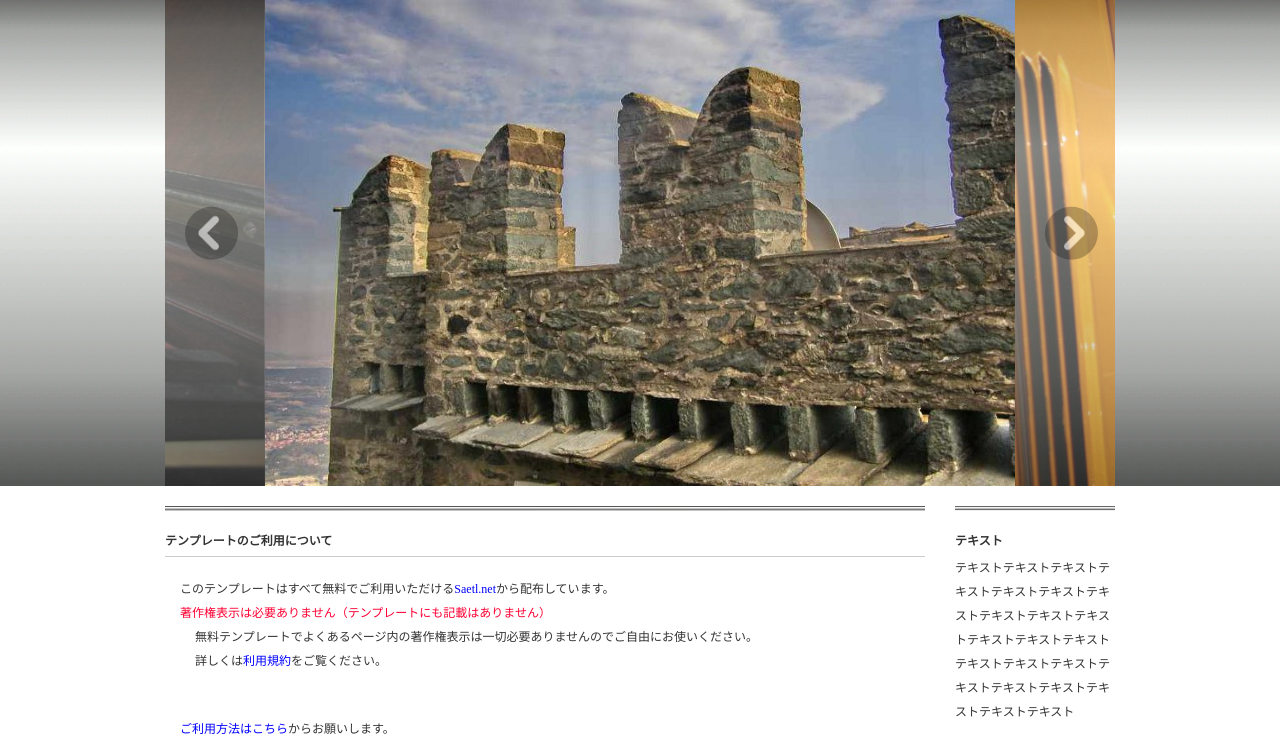
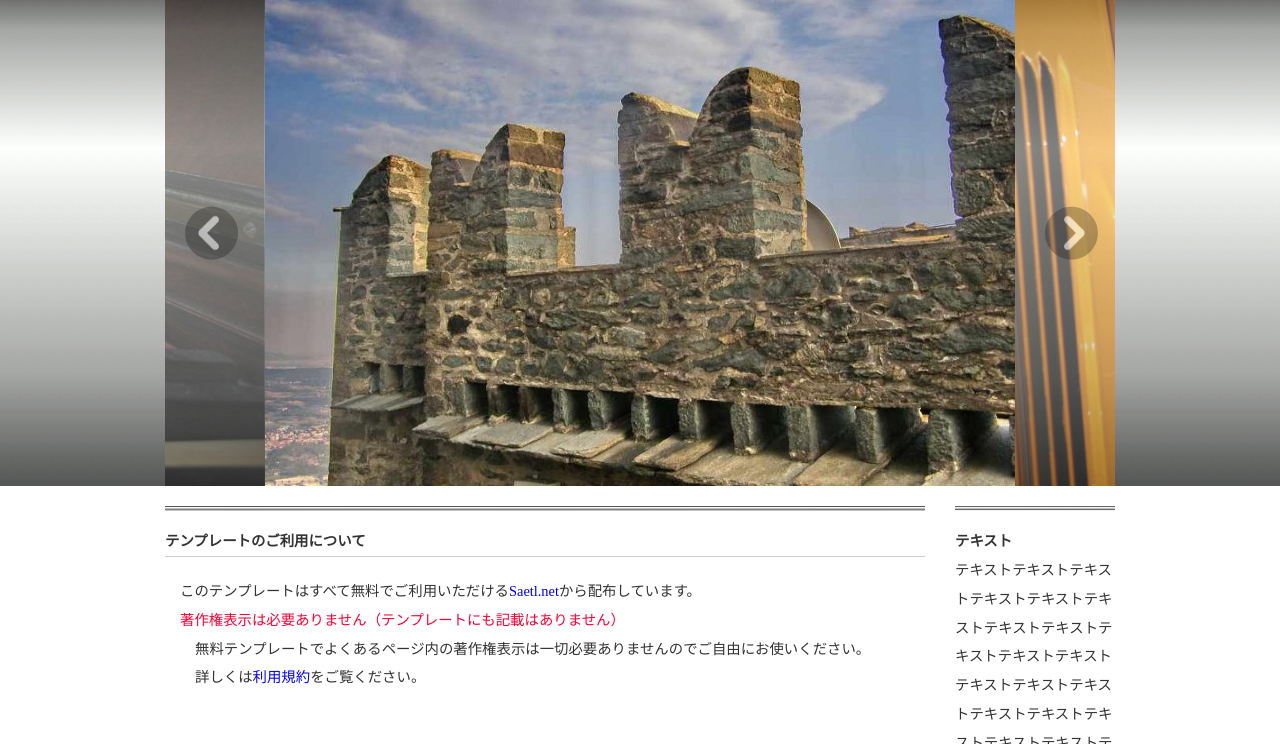
Before and after one commit to TomoyaKozuki/3dcg-artworks, a plain HTML site: page index.html in a window 1280 px wide. Shown: the part 94-838 px from the top of the page. Drawn offline with nearby package versions, Linux system fonts and the light colour scheme.

Commit message:
fix the font size

```diff
--- a/css/style.css
+++ b/css/style.css
@@ -11,7 +11,7 @@ body, div, dl, dt, dd, ul, ol, li, h1, h2, h3, h4, h5, h6, form, input, textarea
 body {
 	line-height: 2;	/*行の高さ指定(数値のみの場合はfont-sizeの倍数)*/
 	font-family: "メイリオ", Meiryo, "ＭＳ Ｐゴシック", Osaka, "ヒラギノ角ゴ Pro W3", "Hiragino Kaku Gothic Pro"; /*フォントの種類指定(左から優先順位)*/
-	font-size: 75%; /* フォントサイズ指定(%はブラウザに設定した標準文字サイズ(通常16px)に対する値)*/
+	font-size: 90%; /* フォントサイズ指定(%はブラウザに設定した標準文字サイズ(通常16px)に対する値)*/
 	color: #333333; /*文字色指定*/
 }
 
```
